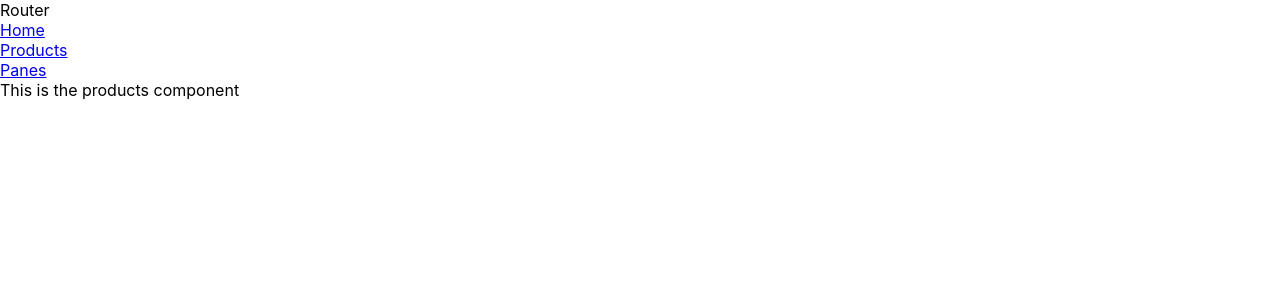
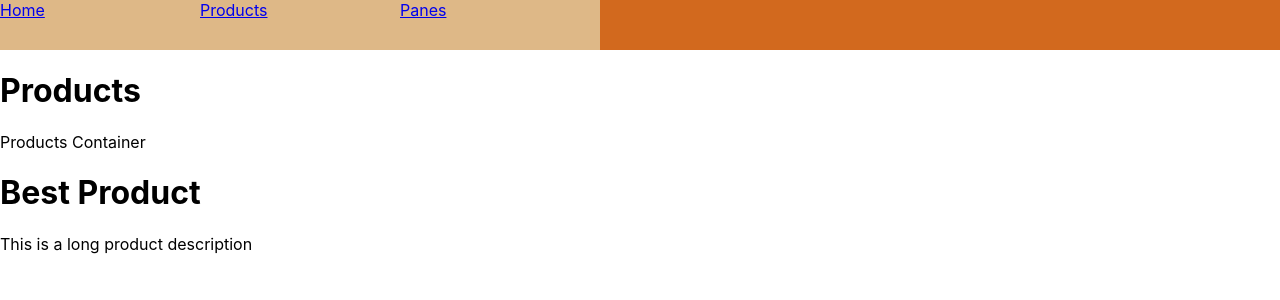
Before and after one commit to amicushumani/slc, a React (Create React App) app: page /products in a window 1280 px wide. Shown: the top 300 px of the page. Built offline with nearby package versions, Linux system fonts and the light colour scheme.

Commit message:
ADDED navbar component

```diff
--- a/src/App.tsx
+++ b/src/App.tsx
@@ -1,43 +1,24 @@
 import React from 'react';
 import { BrowserRouter as Router, Switch, Route, Link } from 'react-router-dom';
 import './App.css';
+//ts-ignore
+import ProductsComponent from './Pages/Products/index';
+import Navbar from './Components/Navbar';
 
 const App: React.FC = () => {
   return (
     <Router>
-      <Navigation />
-      <div>
-        <Link to="/"> Home </Link>
-      </div>
-      <div>
-        <Link to="/products"> Products </Link>
-      </div>
-      <div>
-        <Link to="/panes"> Panes </Link>
-      </div>
-      <Switch>
-        <Route exact path="/">
-          <Home />
-        </Route>
-        <Route exact path="/products">
-          <Products />
-        </Route>
-        <Route exact path="/panes"></Route>
-      </Switch>
+      <Navbar></Navbar>
     </Router>
   );
 };
 
-const Navigation = () => {
-  return <div> Router </div>;
-};
-
 const Home = () => {
-  return <div>This is the home component</div>;
-};
-
-const Products = () => {
-  return <div>This is the products component</div>;
+  return (
+    <div>
+      <h1>Welcome to affiliate</h1>
+    </div>
+  );
 };
 
 export default App;
--- /dev/null
+++ b/src/Components/Navbar.css
@@ -0,0 +1,12 @@
+.navbar-container {
+  width: 100%;
+  height: 50px;
+  background-color: chocolate;
+}
+
+.item {
+  width: 200px;
+  height: 100%;
+  display: inline-block;
+  background-color: burlywood;
+}
--- /dev/null
+++ b/src/Components/Navbar.tsx
@@ -0,0 +1,46 @@
+import React, { Component } from 'react';
+import { BrowserRouter as Router, Switch, Route, Link } from 'react-router-dom';
+
+import Home from '../Pages/Home/index';
+import ProductsComponent from '../Pages/Products/index';
+
+import './Navbar.css';
+
+class Navbar extends Component {
+  constructor(props: any) {
+    super(props);
+    this.state = { counter: 0 };
+    console.log('NavBar Constructore ', this.state);
+    console.log('Navar props', this.props);
+  }
+
+  render() {
+    return (
+      <Router>
+        <div className="navbar-container">
+          <div className="item">
+            <Link to="/"> Home </Link>
+          </div>
+          <div className="item">
+            <Link to="/products"> Products </Link>
+          </div>
+          <div className="item">
+            <Link to="/panes"> Panes </Link>
+          </div>
+        </div>
+
+        <Switch>
+          <Route exact path="/">
+            <Home />
+          </Route>
+          <Route exact path="/products">
+            <ProductsComponent userName={'user unkown'} />
+          </Route>
+          <Route exact path="/panes"></Route>
+        </Switch>
+      </Router>
+    );
+  }
+}
+
+export default Navbar;
--- /dev/null
+++ b/src/Components/ProductCard.tsx
@@ -0,0 +1,25 @@
+import React, { Component } from 'react';
+
+interface ProductCardProps {
+  title: string;
+  isAvailable: boolean;
+  body: string;
+}
+export default class ProductCard extends Component<ProductCardProps, {}> {
+  constructor(props: any) {
+    super(props);
+  }
+  componentDidMount() {
+    console.log('this.prop = ', this.props);
+  }
+
+  render() {
+    const { title, body } = this.props;
+    return (
+      <div>
+        <h1>{title}</h1>
+        <div>{body}</div>
+      </div>
+    );
+  }
+}
--- /dev/null
+++ b/src/Pages/Home/index.tsx
@@ -0,0 +1,12 @@
+import React from 'react';
+
+const Home: React.FC = () => {
+  return (
+    <div>
+      <h1>Welcome to affiliate</h1>
+      <p> This is the description for the home page</p>
+    </div>
+  );
+};
+
+export default Home;
--- a/src/Pages/Products/index.tsx
+++ b/src/Pages/Products/index.tsx
@@ -1 +1,37 @@
 import React from 'react';
+import ProductCard from '../../Components/ProductCard';
+
+interface Props {
+  userName: string;
+}
+
+class ProductsComponent extends React.Component<Props, {}> {
+  constructor(props: any) {
+    super(props);
+    console.log('ProductsComponent props = ', props);
+    this.state = { productCount: 0 };
+    console.log('this.state = ', this.state);
+  }
+
+  componentDidMount() {
+    console.log('componentDidMount ProductsComponent', this);
+  }
+
+  render() {
+    return (
+      <div>
+        <h1> Products </h1>
+        <p>Products Container</p>
+        <div>
+          <ProductCard
+            title={'Best Product'}
+            isAvailable={true}
+            body={'This is a long product description'}
+          />
+        </div>
+      </div>
+    );
+  }
+}
+
+export default ProductsComponent;
```
